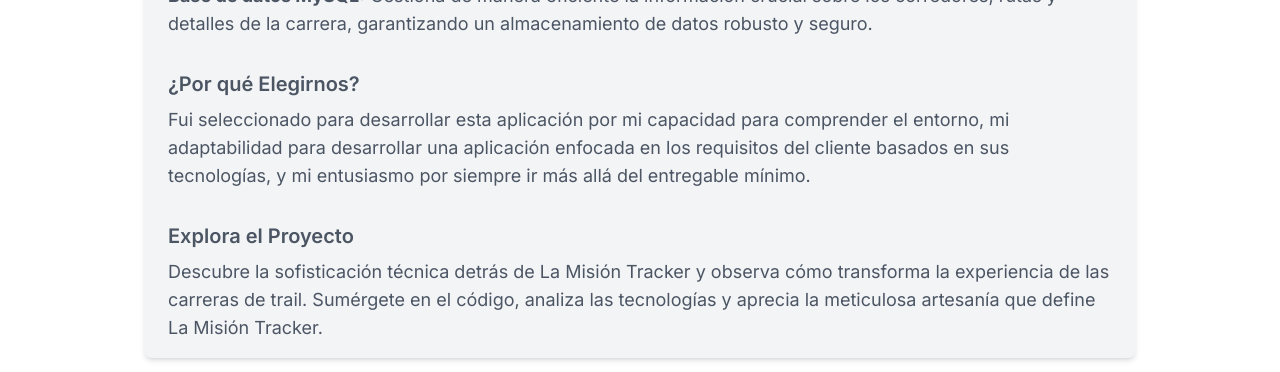
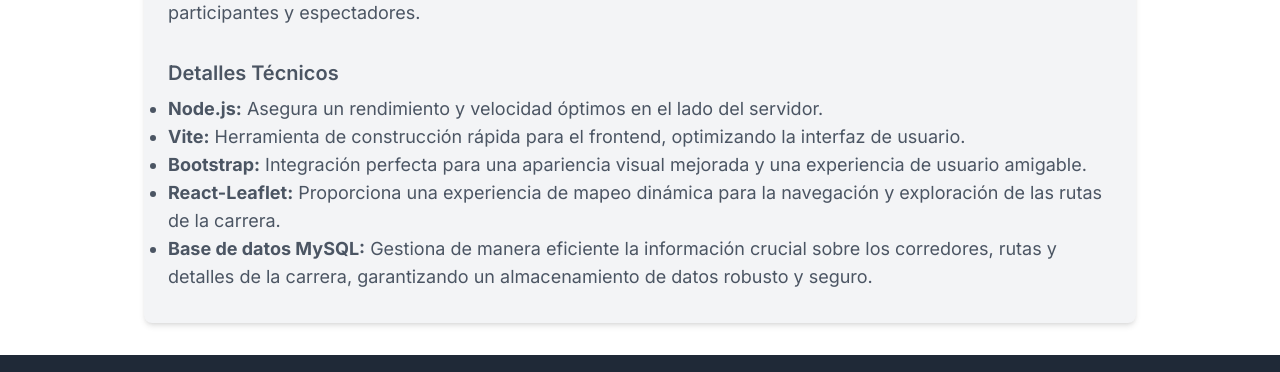
Before and after one commit to adrian120401/numisoft, a Next.js app: page /works/1 in a window 1280 px wide. Shown: the part 1269-1641 px from the top of the page. Built offline with nearby package versions, Linux system fonts and the light colour scheme.

Commit message:
edit project content

```diff
--- a/data/works.tsx
+++ b/data/works.tsx
@@ -30,16 +30,6 @@
             <li><strong>React-Leaflet:</strong> Proporciona una experiencia de mapeo dinámica para la navegación y exploración de las rutas de la carrera.</li>
             <li><strong>Base de datos MySQL:</strong> Gestiona de manera eficiente la información crucial sobre los corredores, rutas y detalles de la carrera, garantizando un almacenamiento de datos robusto y seguro.</li>
         </ul>
-
-        <h3 className="text-xl font-semibold mt-8 mb-2">¿Por qué Elegirnos?</h3>
-        <p>
-            Fui seleccionado para desarrollar esta aplicación por mi capacidad para comprender el entorno, mi adaptabilidad para desarrollar una aplicación enfocada en los requisitos del cliente basados en sus tecnologías, y mi entusiasmo por siempre ir más allá del entregable mínimo.
-        </p>
-
-        <h3 className="text-xl font-semibold mt-8 mb-2">Explora el Proyecto</h3>
-        <p>
-            Descubre la sofisticación técnica detrás de La Misión Tracker y observa cómo transforma la experiencia de las carreras de trail. Sumérgete en el código, analiza las tecnologías y aprecia la meticulosa artesanía que define La Misión Tracker.
-        </p>
     </div>
 );
 
@@ -50,7 +40,7 @@
         description:
         'Plataforma interactiva para el seguimiento y la visualización de la carrera La Misión en Argentina, ofreciendo una experiencia de usuario dinámica y envolvente.',
         image: '/projects/lamision-insc.png',
-        images: ['/projects/lamision-insc.png'],
+        images: ['/projects/lamision.png'],
         content: <LaMisionContent />,
     },
 /*     {
```
Also changed, not shown: 1 other file (tests, documents, lock files or other folders).
